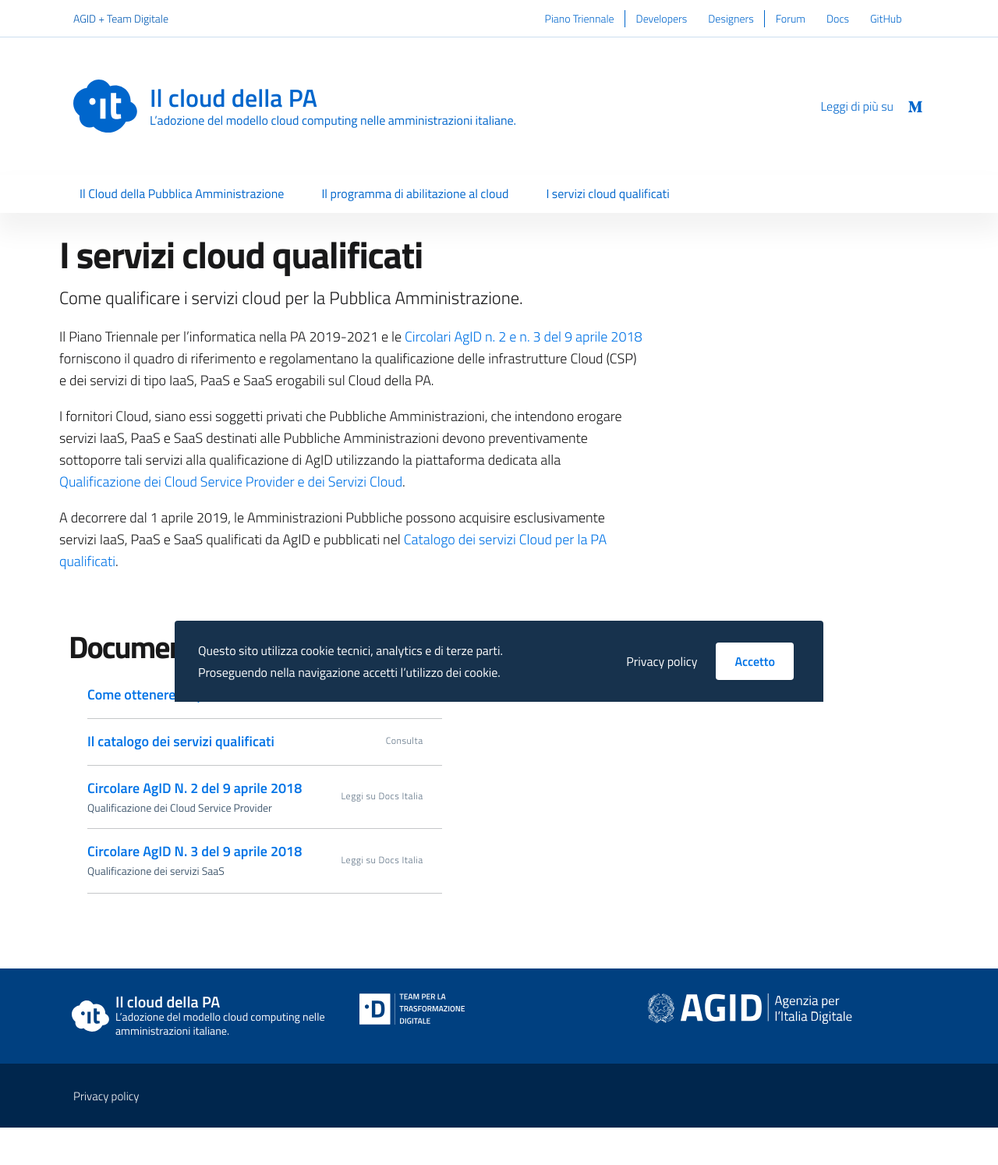
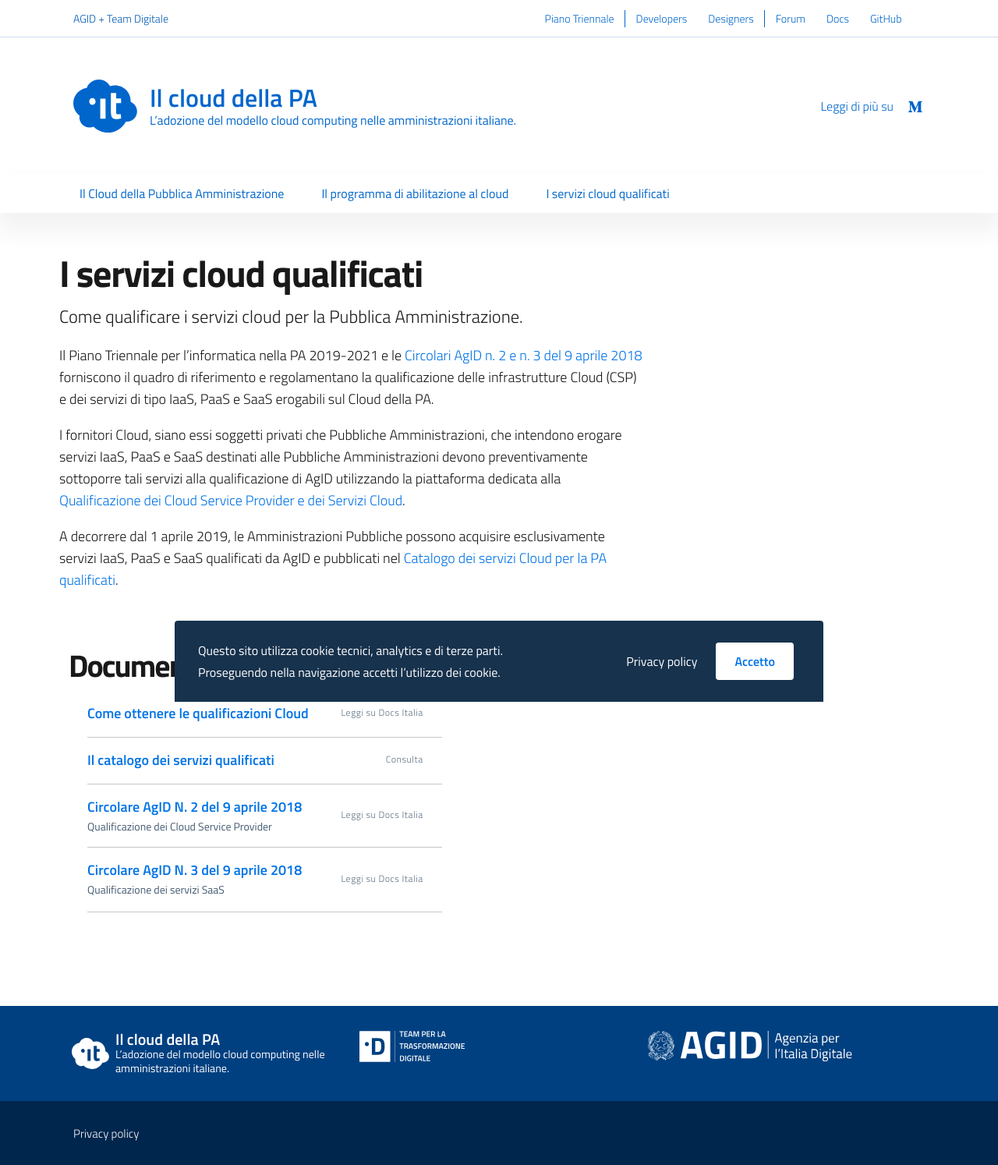
Before and after one commit to italia/cloud.italia.it, a Jekyll site: the page built from it/qualificazioni.md, in a window 1280 px wide. Shown: the whole page at 78% size. Built offline with Jekyll 4.4.1, drawn with Linux system fonts in a browser that asks for light colours; before the commit the page ends 1446 px from its top, so only the background shows below that.

Commit message:
Update page.html

```diff
--- a/_layouts/page.html
+++ b/_layouts/page.html
@@ -2,7 +2,7 @@
 layout: default
 ---
 
-<article class="container my-4">
+<article class="container my-5">
   <div class="row">
     <div class="col-12 col-lg-8">
       <h1>{{ page.title }}</h1>
```
